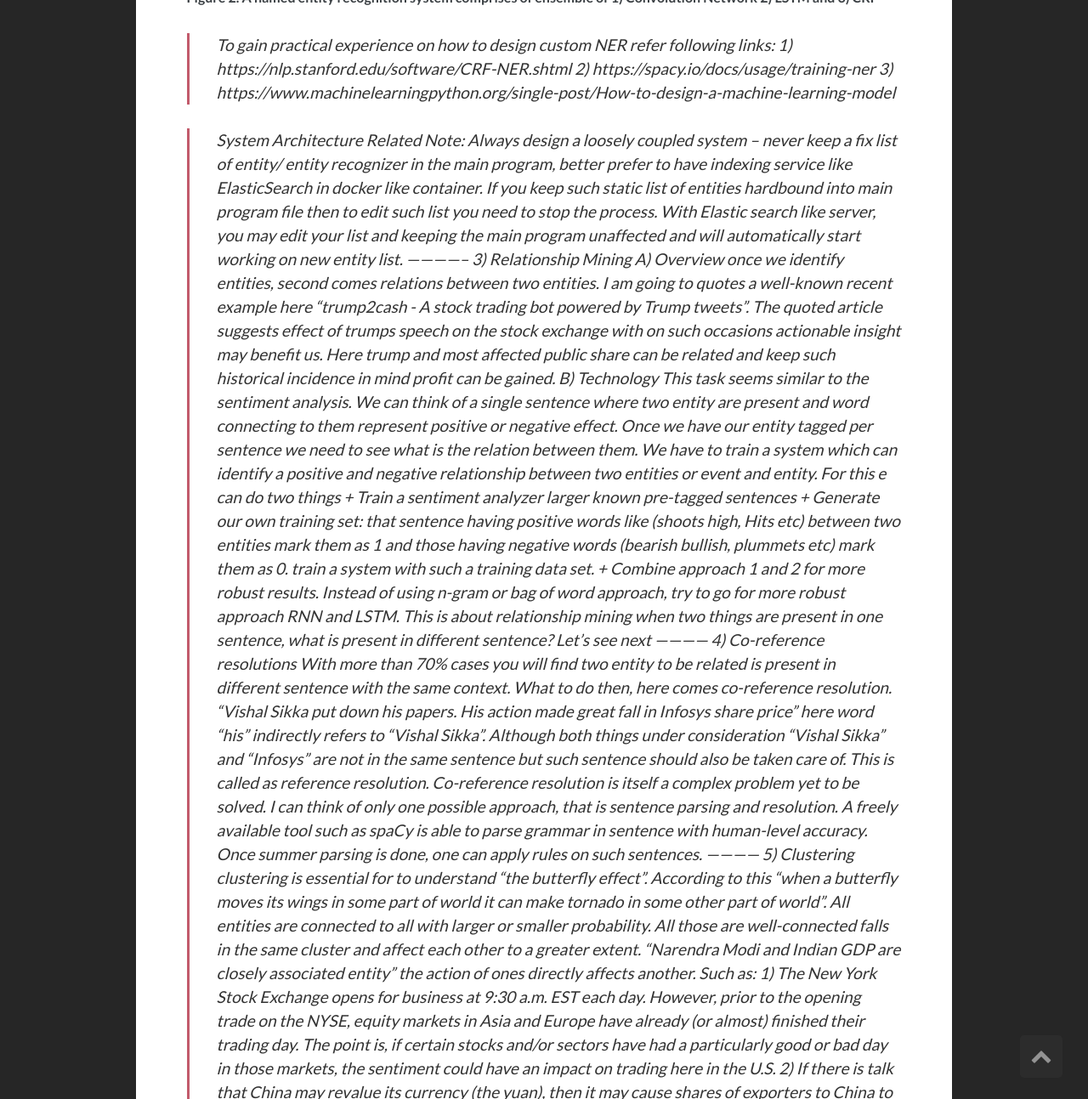
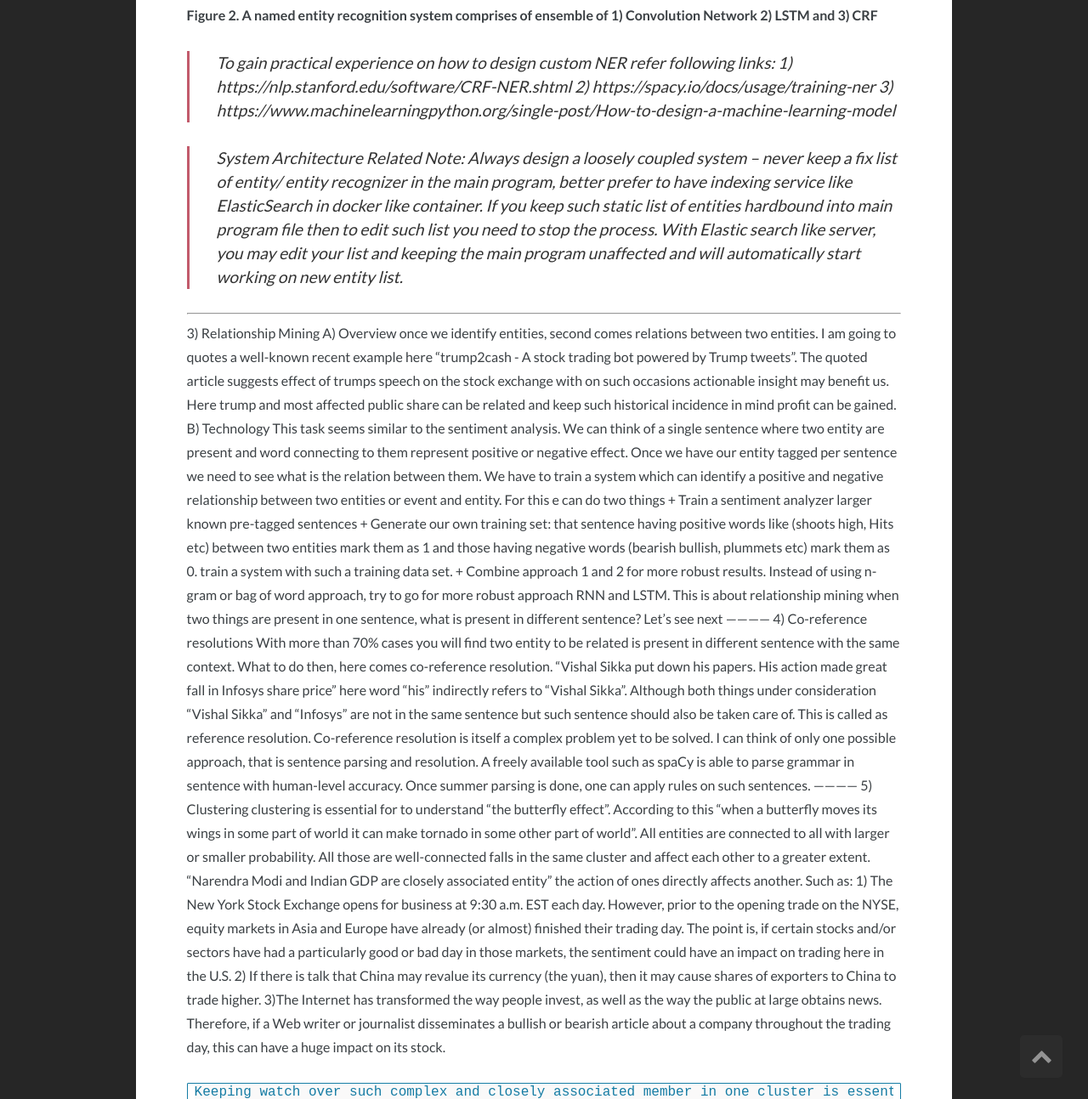
Before and after one commit to snlpatel001213/snlpatel001213_old.github.io, a Jekyll site: the page built from _posts/2017-07-12-Understanding-The-Butterfly-Effect---Market-Intelligence.md, in a window 1280 px wide and 1400 px high, scrolled down 4584 px, cut to the strip 107-1400 px from the top of the window. Shown: the whole strip at 85% size. Built offline with Jekyll 4.4.1, drawn with Linux system fonts in a browser that asks for light colours; comment, search, counter and statistics services are not loaded; some of the changed text lies outside the part shown.

Commit message:
changes done

```diff
--- a/_posts/2017-07-12-Understanding-The-Butterfly-Effect---Market-Intelligence.md
+++ b/_posts/2017-07-12-Understanding-The-Butterfly-Effect---Market-Intelligence.md
@@ -9,12 +9,12 @@
 
 “Money matters to all, the most”. I am working in Market intelligence since 1.5 years and today I am going to share some of the techniques for market research. Any market research task is a perfect example of big data processing. Hence market research can be characterized by five "V"s namely volume. veracity, velocity, variety, and Volatility.
 
-1) __Volume__
+1. __Volume__
 Indefinite amount of data is available for each segment of the market.
 For example, if you look at this site of us government, you may find a dump of twitter data. Each days dump is around 45GB [huge huge huge amount of data]. All though share markets data is not available for public use but can be estimated of same volume each day.
 To handle this amount of data from storing to pre-processing to analytics is a mammoth task. We will also see how one can design a robust system that can practically deal with such volume.
 
-2) __Variety__
+2. __Variety__
 Based on variety, data can be classified into three major type.
 - Structured
 Structured data is one where data is generated by machines or from the source itself available in the proper format. Such data require a minimum amount of steps before preprocessing.
@@ -26,7 +26,7 @@
 Unstructured data usually included everything that is not structured, simple!!. Unstructured data comes many challenges and in this blog post, I will be practically explaining you, how to deal with such data.
 We will see what are all steps and type of analytics can be applied to such data.
 
-3) __Velocity__
+3. __Velocity__
 Perhaps this is just a repetition of what is said while discussing regarding the volume of the data. People are continuously generating data, be it with their mobile device or IOT device or chat services or video streaming or audio streaming or satellite data. For example, twitter is dumping per day data of 45 GB. I have practically worked on a banking data stream of 20GB/day. According to an estimation, Every day 2.5 Quintillion bytes of data are created. It's tremendous!!. let's say out of this data only 1% is of our business then also is a huge amount of data to deal with.
 <p align="center">
 <img class="img-responsive" src="https://static.wixstatic.com/media/884a24_662a6388fadd46cabb383f9560c1e2c4~mv2.png/v1/fill/w_435,h_435,al_c,usm_0.66_1.00_0.01/884a24_662a6388fadd46cabb383f9560c1e2c4~mv2.png">
@@ -119,7 +124,9 @@
 
 >System Architecture Related Note\:
     Always design a loosely coupled system – never keep a fix list of entity/ entity recognizer in the main program, better prefer to have indexing service like ElasticSearch in docker like container. If you keep such static list of entities hardbound into main program file then to edit such list you need to stop the process. With Elastic search like server, you may edit your list and keeping the main program unaffected and will automatically start working on new entity list.
+
 --------------
+
 3) Relationship Mining
     A) Overview
     once we identify entities, second comes relations between two entities. I am going to quotes a well-known recent example here “trump2cash - A stock trading bot powered by Trump tweets”. The quoted article suggests effect of trumps speech on the stock exchange with on such occasions actionable insight may benefit us. Here trump and most affected public share can be related and keep such historical incidence in mind profit can be gained.
```
Also changed, not shown: other parts of _posts/2017-07-12-Understanding-The-Butterfly-Effect---Market-Intelligence.md (+23 -18 lines).
